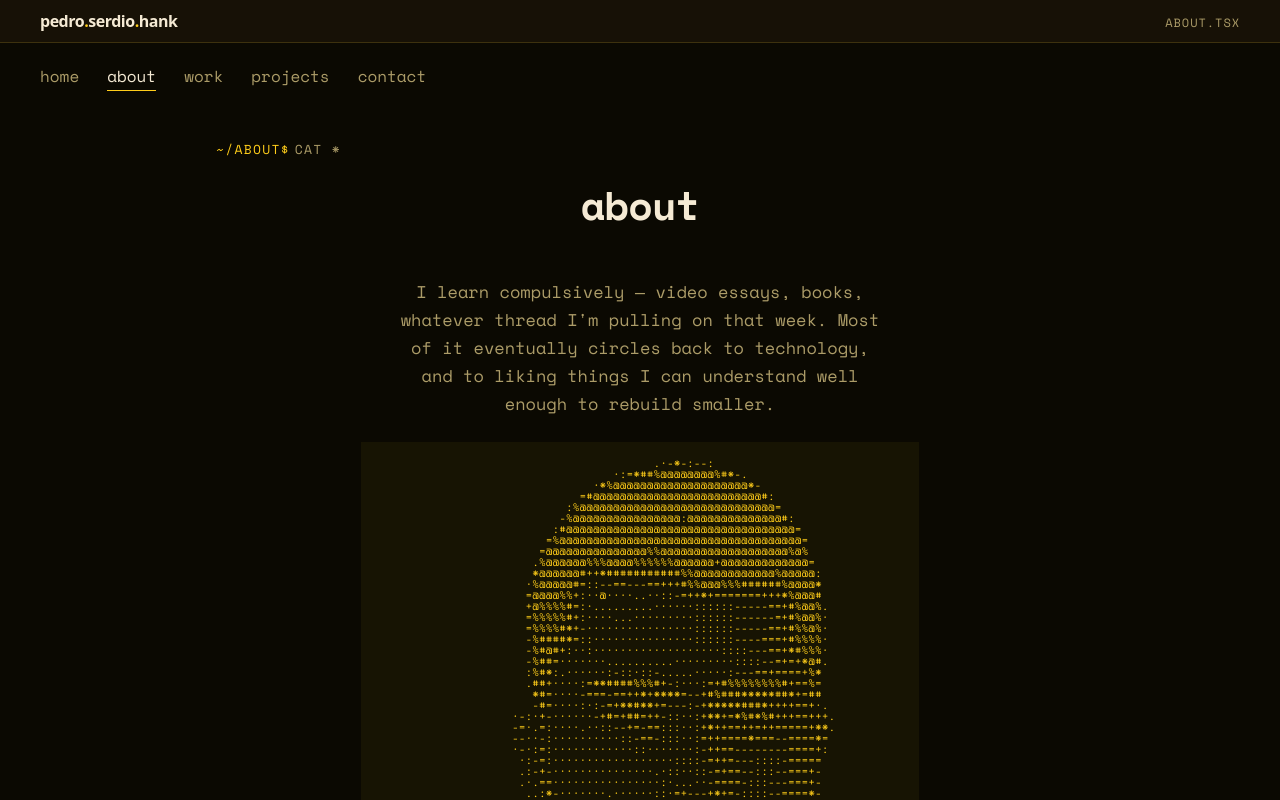
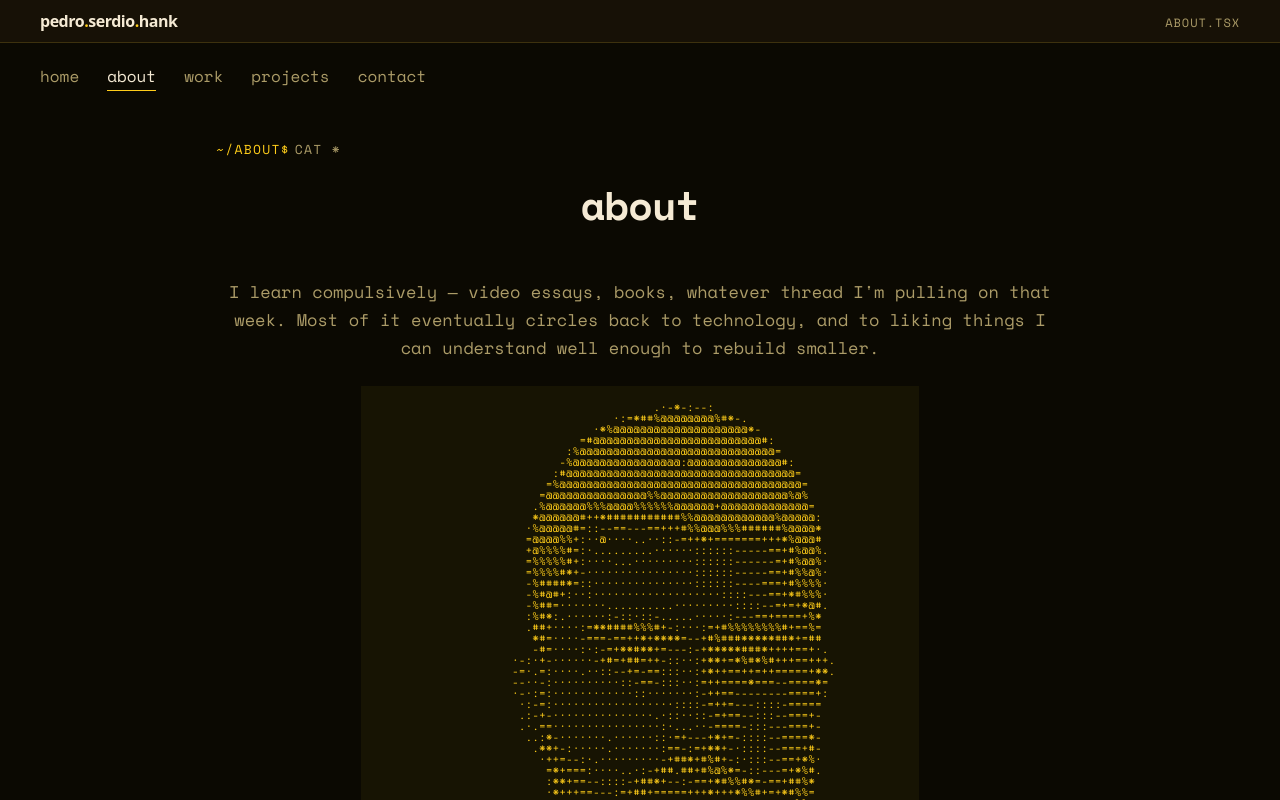
Before and after one commit to peds24/personal-website, a React (Vite) app: page /about in a window 1280 px wide. Shown: the top 800 px of the page. Built offline with nearby package versions, Linux system fonts and the light colour scheme.

Commit message:
about: widen intro text to fill page width, wider than the portrait
Previously capped at 46ch, which read narrower than the ASCII portrait
below it. Now stretches full-width while staying center-aligned.

```diff
--- a/src/styles/pages.css
+++ b/src/styles/pages.css
@@ -295,9 +295,11 @@
 /* ── about ───────────────────────────────────────────────────────── */
 
 /* Mirrors the home stage: intro line stands in for the tagline, portrait
-   stands in for the torus — text first, image below, both centered. A rule
-   (not a heading) separates it from the quote/archives content that
-   follows, since this block has no label of its own. */
+   stands in for the torus — text first, image below, both centered. The
+   text runs the full width of the page (wider than the portrait) rather
+   than being capped narrow. A rule (not a heading) separates this block
+   from the quote/archives content that follows, since it has no label of
+   its own. */
 .about-hero {
     display: flex;
     flex-direction: column;
@@ -311,7 +313,7 @@
 }
 
 .about-intro {
-    max-width: 46ch;
+    width: 100%;
     text-align: center;
 }
 
```
